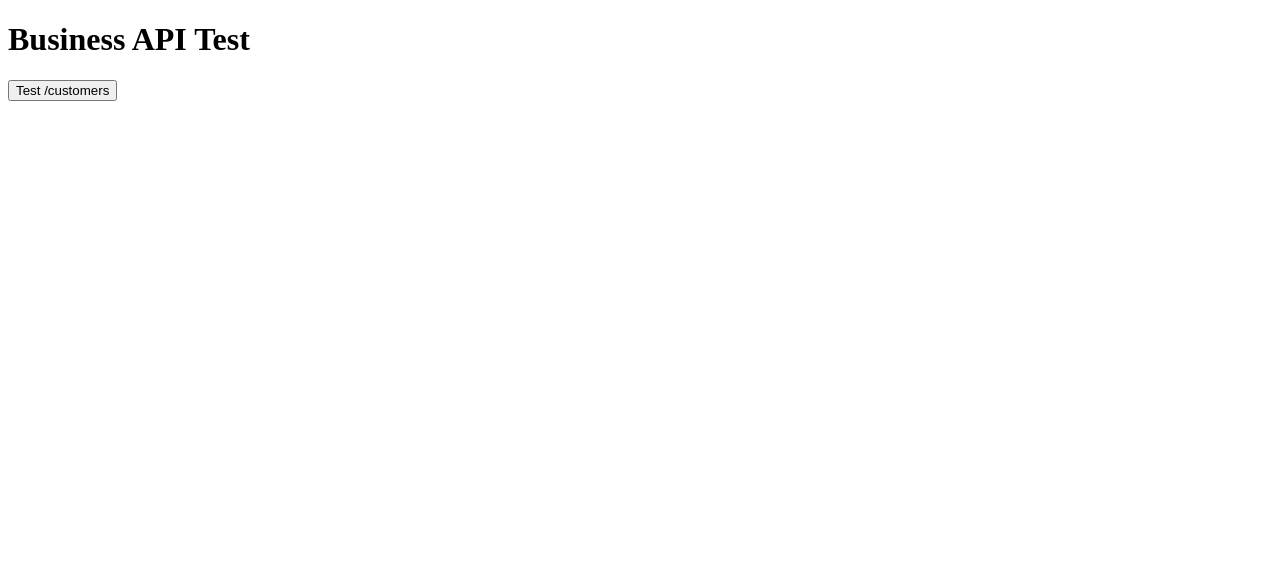
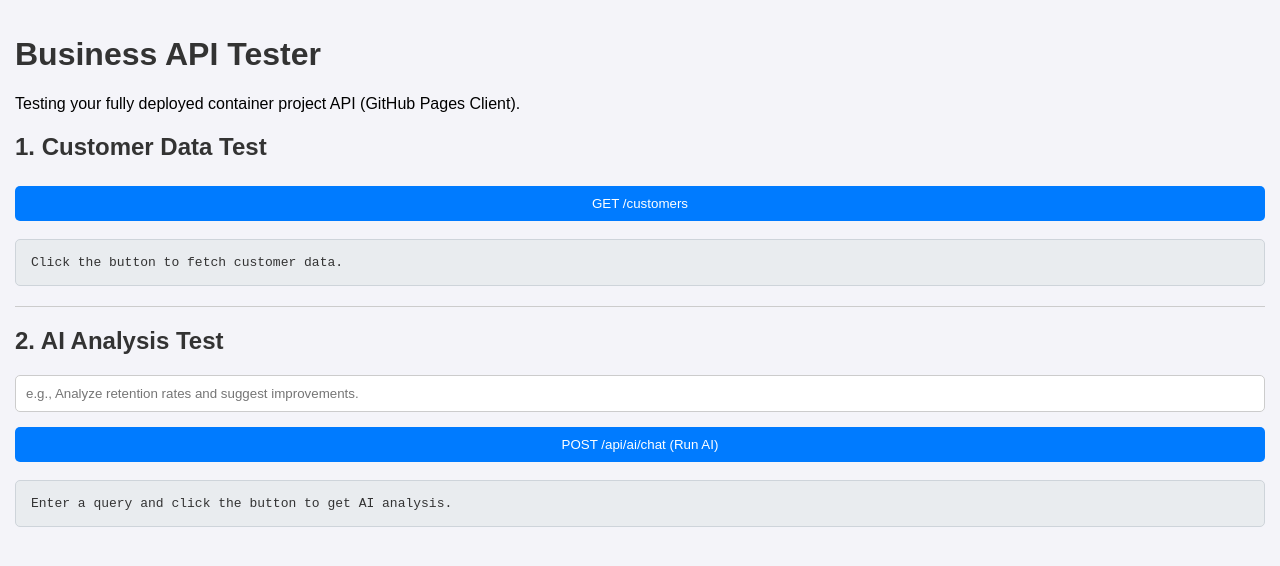
Before and after one commit to Humbulan/api-tester-frontend, a plain HTML site: page index.html in a window 1280 px wide. Drawn offline with Linux system fonts and the light colour scheme.

Commit message:
Update index.html

```diff
--- a/index.html
+++ b/index.html
@@ -1,35 +1,125 @@
 <!DOCTYPE html>
 <html>
 <head>
-    <title>API Test</title>
+    <title>Container Project API Demo</title>
+    <meta name="viewport" content="width=device-width, initial-scale=1">
+    <style>
+        body {
+            font-family: Arial, sans-serif;
+            padding: 15px;
+            margin: 0;
+            background-color: #f4f4f9;
+        }
+        h1, h2 {
+            color: #333;
+        }
+        button {
+            padding: 10px 15px;
+            margin: 5px 0;
+            width: 100%;
+            background-color: #007bff;
+            color: white;
+            border: none;
+            border-radius: 5px;
+            cursor: pointer;
+        }
+        button:hover {
+            background-color: #0056b3;
+        }
+        input[type="text"] {
+            width: 100%;
+            padding: 10px;
+            margin-bottom: 10px;
+            box-sizing: border-box;
+            border: 1px solid #ccc;
+            border-radius: 5px;
+        }
+        pre {
+            background: #e9ecef;
+            padding: 15px;
+            border: 1px solid #ced4da;
+            white-space: pre-wrap;
+            word-wrap: break-word;
+            border-radius: 5px;
+            color: #333;
+        }
+        hr {
+            border: 0;
+            border-top: 1px solid #ccc;
+            margin: 20px 0;
+        }
+    </style>
 </head>
 <body>
-    <h1>Business API Test</h1>
+    <h1>Business API Tester</h1>
+    <p>Testing your fully deployed container project API (GitHub Pages Client).</p>
 
-    <button onclick="getData()">Test /customers</button>
-    <pre id="output"></pre>
+    <h2>1. Customer Data Test</h2>
+    <button onclick="getData()">GET /customers</button>
+    <pre id="output">Click the button to fetch customer data.</pre>
+
+    <hr>
+
+    <h2>2. AI Analysis Test</h2>
+    <input type="text" id="ai-prompt"
+           placeholder="e.g., Analyze retention rates and suggest improvements.">
+    <button onclick="postAIRequest()">POST /api/ai/chat (Run AI)</button>
+    <pre id="ai-output">Enter a query and click the button to get AI analysis.</pre>
 
     <script>
-        // Replace this URL with YOUR public API link!
+        // *** IMPORTANT: VERIFY THIS URL! ***
         const API_URL = "https://fastapi-mobile-app-7kvj.onrender.com";
 
+        // --- Function to test GET /customers ---
         async function getData() {
             const output = document.getElementById('output');
             output.textContent = 'Fetching data...';
 
             try {
-                // 1. Call your working /customers endpoint
+                // Call your working /customers endpoint
                 const response = await fetch(API_URL + '/customers');
                 const data = await response.json();
 
                 if (response.ok) {
-                    // Display the customer data we verified earlier
                     output.textContent = JSON.stringify(data, null, 2);
                 } else {
-                    output.textContent = 'Error: ' + JSON.stringify(data);
+                    output.textContent = `Error (${response.status}): ${JSON.stringify(data)}`;
                 }
             } catch (error) {
-                output.textContent = 'Network Error! Check URL or server.';
+                output.textContent = `Network Error! ${error.message}`;
+            }
+        }
+
+        // --- Function to test POST /api/ai/chat ---
+        async function postAIRequest() {
+            const prompt = document.getElementById('ai-prompt').value || "Suggest a new feature for the mobile app.";
+            const outputElement = document.getElementById('ai-output');
+            outputElement.textContent = 'Analyzing... Please wait.';
+
+            const requestBody = {
+                prompt: prompt,
+                model_version: "v1"
+            };
+
+            try {
+                const response = await fetch(`${API_URL}/api/ai/chat`, {
+                    method: 'POST',
+                    headers: {
+                        'Content-Type': 'application/json'
+                    },
+                    body: JSON.stringify(requestBody)
+                });
+
+                const data = await response.json();
+
+                if (response.ok) {
+                    // Display the full AI response object
+                    outputElement.textContent = JSON.stringify(data, null, 2);
+                } else {
+                    outputElement.textContent = `Error (${response.status}): ${JSON.stringify(data, null, 2)}`;
+                }
+            } catch (error) {
+                outputElement.textContent = `Network Error: ${error.message}`;
             }
         }
     </script>
```
